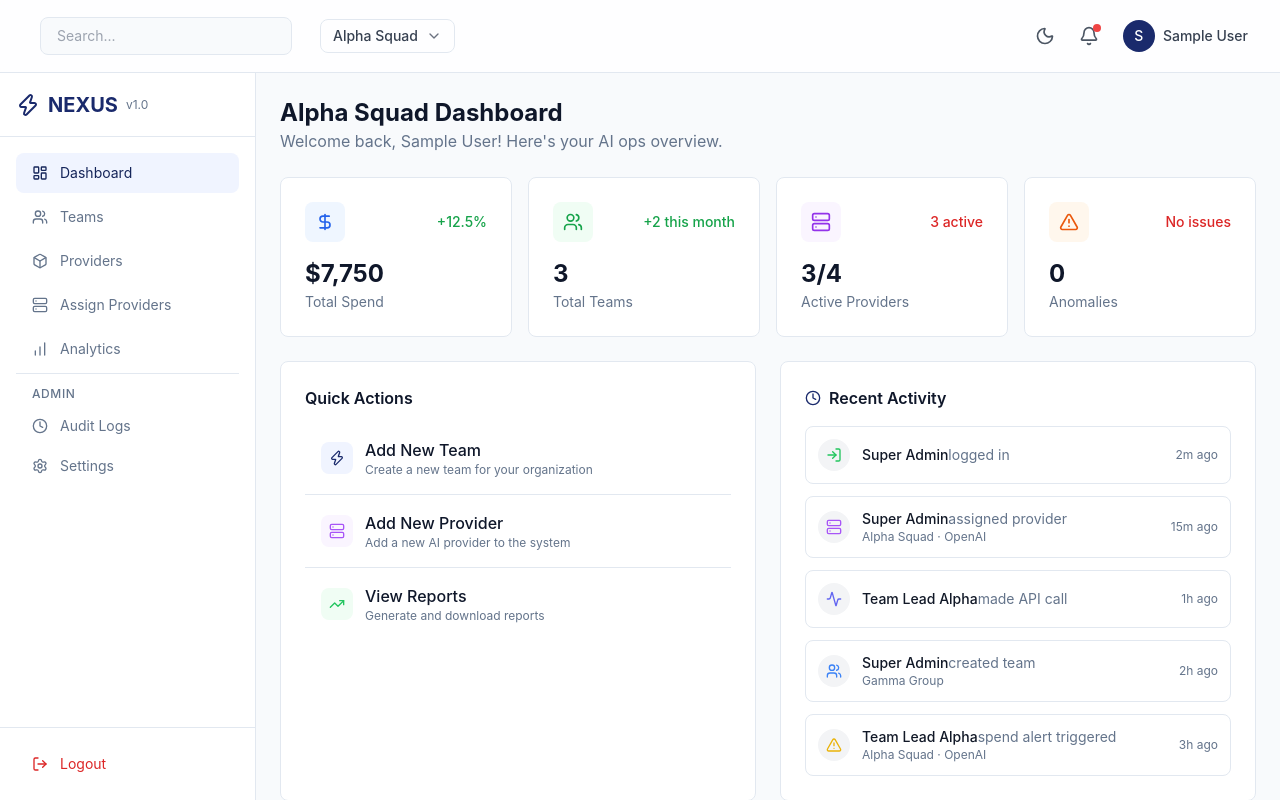
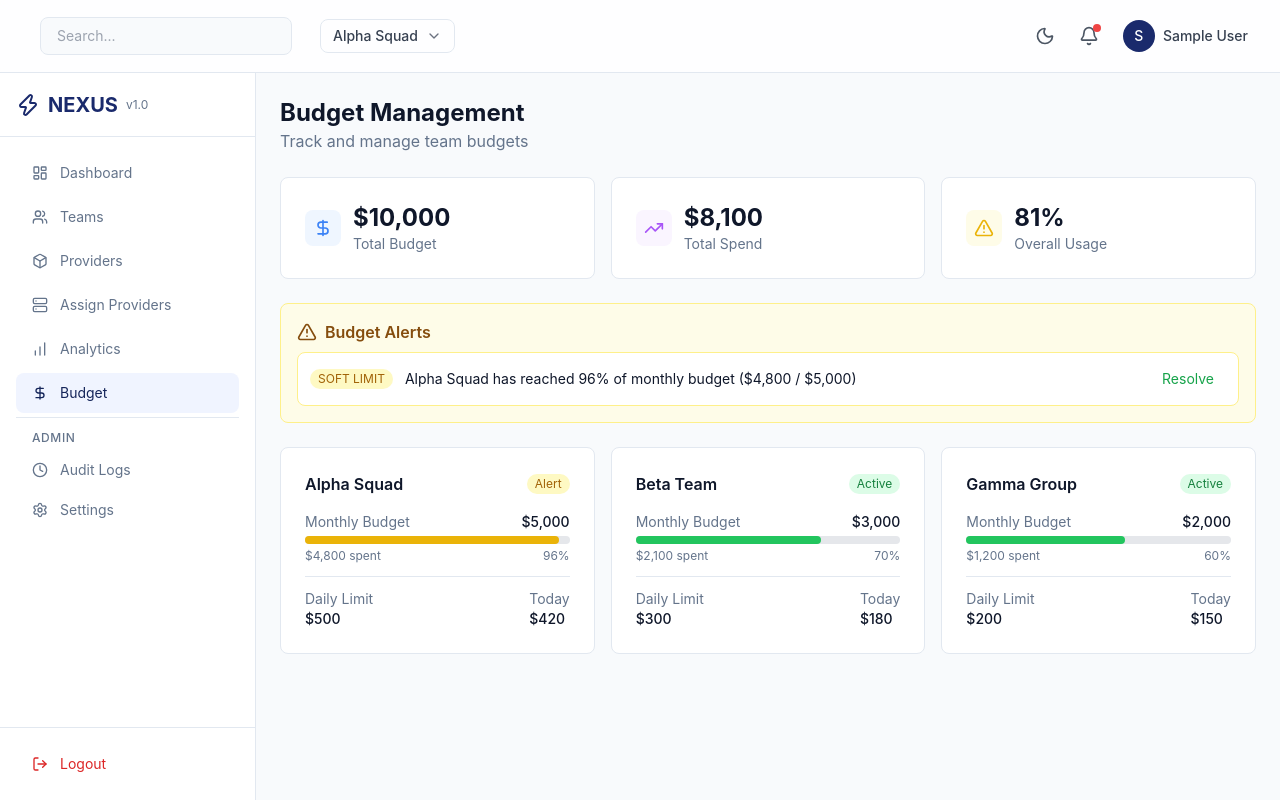
Before and after one commit to usamakhanzada319/NEXUS, a React (Vite) app: page /budget in a window 1280 px wide. Before the commit this address led to /. Built offline with nearby package versions, Linux system fonts and the light colour scheme; sample sign-in values are in the browser's storage.

Commit message:
Add Budget Component

```diff
--- a/src/App.tsx
+++ b/src/App.tsx
@@ -17,6 +17,7 @@ import {
 import { AuditLogs } from "./pages/AuditLogs";
 import { Toast } from "./components/common/Toast";
 import { Analytics } from "./pages/Analytics";
+import { Budget } from "./pages/Budget";
 
 const ProtectedRoute: React.FC<{ children: React.ReactNode }> = ({
   children,
@@ -137,6 +138,15 @@ function App() {
                       </RoleBasedRoute>
                     }
                   />
+
+                  <Route
+                    path="/budget"
+                    element={
+                      <RoleBasedRoute allowedRoles={["admin", "super_admin"]}>
+                        <Budget />
+                      </RoleBasedRoute>
+                    }
+                  />
                 </Route>
 
                 <Route path="*" element={<Navigate to="/" replace />} />
--- a/src/components/common/Sidebar.tsx
+++ b/src/components/common/Sidebar.tsx
@@ -10,6 +10,7 @@ import {
   Server,
   Clock,
   BarChart,
+  DollarSign,
 } from "lucide-react";
 import { useAuth } from "../../context/AuthContext";
 
@@ -27,6 +28,7 @@ export const Sidebar: React.FC<SidebarProps> = ({ isOpen, setIsOpen }) => {
     { path: "/providers", label: "Providers", icon: Box },
     { path: "/admin/providers", label: "Assign Providers", icon: Server },
     { path: "/analytics", label: "Analytics", icon: BarChart },
+    { path: "/budget", label: "Budget", icon: DollarSign },
   ];
 
   //  Super Admin items
--- /dev/null
+++ b/src/pages/Budget.tsx
@@ -0,0 +1,257 @@
+import React, { useEffect, useState } from "react";
+import { useAuth } from "../context/AuthContext";
+import { apiClient } from "../api/client";
+import { TeamBudget, BudgetAlert } from "../types";
+import {
+  DollarSign,
+  AlertTriangle,
+  CheckCircle,
+  TrendingUp,
+  Clock,
+  Zap,
+  RefreshCw,
+} from "lucide-react";
+
+export const Budget: React.FC = () => {
+  const { isAdmin } = useAuth();
+  const [budgets, setBudgets] = useState<TeamBudget[]>([]);
+  const [alerts, setAlerts] = useState<BudgetAlert[]>([]);
+  const [isLoading, setIsLoading] = useState(true);
+
+  useEffect(() => {
+    const fetchBudgets = async () => {
+      setIsLoading(true);
+      try {
+        const [budgetsData, alertsData] = await Promise.all([
+          apiClient.getBudgets(),
+          apiClient.getUnresolvedBudgetAlerts(),
+        ]);
+        setBudgets(budgetsData);
+        setAlerts(alertsData);
+      } catch (error) {
+        console.error("Failed to fetch budgets:", error);
+      } finally {
+        setIsLoading(false);
+      }
+    };
+
+    fetchBudgets();
+  }, []);
+
+  const handleUpdateBudget = async (
+    teamId: string,
+    updates: Partial<TeamBudget>,
+  ) => {
+    try {
+      const updated = await apiClient.updateBudget(teamId, updates);
+      if (updated) {
+        setBudgets((prev) =>
+          prev.map((b) => (b.teamId === teamId ? updated : b)),
+        );
+        // Refresh alerts
+        const alertsData = await apiClient.getUnresolvedBudgetAlerts();
+        setAlerts(alertsData);
+      }
+    } catch (error) {
+      console.error("Failed to update budget:", error);
+    }
+  };
+
+  const handleResolveAlert = async (id: string) => {
+    try {
+      await apiClient.resolveBudgetAlert(id);
+      setAlerts((prev) => prev.filter((a) => a.id !== id));
+    } catch (error) {
+      console.error("Failed to resolve alert:", error);
+    }
+  };
+
+  if (!isAdmin) {
+    return (
+      <div className="flex items-center justify-center h-64">
+        <p className="text-muted-foreground">Access denied. Admin only.</p>
+      </div>
+    );
+  }
+
+  if (isLoading) {
+    return (
+      <div className="flex items-center justify-center h-64">
+        <div className="flex items-center gap-2 text-muted-foreground">
+          <div className="h-5 w-5 animate-spin rounded-full border-2 border-primary-500 border-t-transparent" />
+          Loading budgets...
+        </div>
+      </div>
+    );
+  }
+
+  const totalBudget = budgets.reduce((sum, b) => sum + b.monthlyLimit, 0);
+  const totalSpend = budgets.reduce((sum, b) => sum + b.currentMonthSpend, 0);
+  const overallPercent = totalBudget > 0 ? (totalSpend / totalBudget) * 100 : 0;
+
+  return (
+    <div className="space-y-6">
+      {/* Header */}
+      <div>
+        <h1 className="text-2xl font-bold">Budget Management</h1>
+        <p className="text-muted-foreground">Track and manage team budgets</p>
+      </div>
+
+      {/* Stats Cards */}
+      <div className="grid grid-cols-1 sm:grid-cols-2 lg:grid-cols-3 gap-4">
+        <div className="bg-white dark:bg-gray-900 rounded-lg border border-border p-6">
+          <div className="flex items-center gap-3">
+            <div className="p-2 rounded-lg bg-blue-50 dark:bg-blue-900/30 text-blue-500">
+              <DollarSign className="h-5 w-5" />
+            </div>
+            <div>
+              <p className="text-2xl font-bold">
+                ${totalBudget.toLocaleString()}
+              </p>
+              <p className="text-sm text-muted-foreground">Total Budget</p>
+            </div>
+          </div>
+        </div>
+
+        <div className="bg-white dark:bg-gray-900 rounded-lg border border-border p-6">
+          <div className="flex items-center gap-3">
+            <div className="p-2 rounded-lg bg-purple-50 dark:bg-purple-900/30 text-purple-500">
+              <TrendingUp className="h-5 w-5" />
+            </div>
+            <div>
+              <p className="text-2xl font-bold">
+                ${totalSpend.toLocaleString()}
+              </p>
+              <p className="text-sm text-muted-foreground">Total Spend</p>
+            </div>
+          </div>
+        </div>
+
+        <div className="bg-white dark:bg-gray-900 rounded-lg border border-border p-6">
+          <div className="flex items-center gap-3">
+            <div className="p-2 rounded-lg bg-yellow-50 dark:bg-yellow-900/30 text-yellow-500">
+              <AlertTriangle className="h-5 w-5" />
+            </div>
+            <div>
+              <p className="text-2xl font-bold">
+                {Math.round(overallPercent)}%
+              </p>
+              <p className="text-sm text-muted-foreground">Overall Usage</p>
+            </div>
+          </div>
+        </div>
+      </div>
+
+      {/* Alerts */}
+      {alerts.length > 0 && (
+        <div className="bg-yellow-50 dark:bg-yellow-900/20 border border-yellow-200 dark:border-yellow-800 rounded-lg p-4">
+          <h3 className="font-semibold text-yellow-800 dark:text-yellow-400 flex items-center gap-2 mb-2">
+            <AlertTriangle className="h-5 w-5" />
+            Budget Alerts
+          </h3>
+          <div className="space-y-2">
+            {alerts.map((alert) => (
+              <div
+                key={alert.id}
+                className="flex items-center justify-between bg-white dark:bg-gray-800 rounded-lg p-3 border border-yellow-200 dark:border-yellow-800"
+              >
+                <div className="flex items-center gap-3">
+                  <span
+                    className={`px-2 py-0.5 text-xs rounded-full ${
+                      alert.type === "hard"
+                        ? "bg-red-100 text-red-700 dark:bg-red-900/30 dark:text-red-400"
+                        : "bg-yellow-100 text-yellow-700 dark:bg-yellow-900/30 dark:text-yellow-400"
+                    }`}
+                  >
+                    {alert.type === "hard" ? "HARD LIMIT" : "SOFT LIMIT"}
+                  </span>
+                  <span className="text-sm">{alert.message}</span>
+                </div>
+                <button
+                  onClick={() => handleResolveAlert(alert.id)}
+                  className="px-3 py-1 text-sm text-green-600 hover:bg-green-50 rounded-lg transition-colors dark:text-green-400 dark:hover:bg-green-900/20"
+                >
+                  Resolve
+                </button>
+              </div>
+            ))}
+          </div>
+        </div>
+      )}
+
+      {/* Budget Cards */}
+      <div className="grid grid-cols-1 md:grid-cols-2 lg:grid-cols-3 gap-4">
+        {budgets.map((budget) => {
+          const spendPercent =
+            (budget.currentMonthSpend / budget.monthlyLimit) * 100;
+          const isOverSoft = spendPercent >= budget.softLimitPercent;
+          const isOverHard = spendPercent >= budget.hardLimitPercent;
+
+          return (
+            <div
+              key={budget.teamId}
+              className="bg-white dark:bg-gray-900 rounded-lg border border-border p-6 card-hover"
+            >
+              <div className="flex items-center justify-between mb-4">
+                <h3 className="font-semibold">{budget.teamName}</h3>
+                <span
+                  className={`px-2 py-0.5 text-xs rounded-full ${
+                    isOverHard
+                      ? "bg-red-100 text-red-700 dark:bg-red-900/30 dark:text-red-400"
+                      : isOverSoft
+                        ? "bg-yellow-100 text-yellow-700 dark:bg-yellow-900/30 dark:text-yellow-400"
+                        : "bg-green-100 text-green-700 dark:bg-green-900/30 dark:text-green-400"
+                  }`}
+                >
+                  {isOverHard ? "Blocked" : isOverSoft ? "Alert" : "Active"}
+                </span>
+              </div>
+
+              <div className="space-y-3">
+                <div>
+                  <div className="flex justify-between text-sm">
+                    <span className="text-muted-foreground">
+                      Monthly Budget
+                    </span>
+                    <span className="font-medium">
+                      ${budget.monthlyLimit.toLocaleString()}
+                    </span>
+                  </div>
+                  <div className="w-full bg-gray-200 dark:bg-gray-700 rounded-full h-2 mt-1">
+                    <div
+                      className={`h-2 rounded-full transition-all duration-500 ${
+                        isOverHard
+                          ? "bg-red-500"
+                          : isOverSoft
+                            ? "bg-yellow-500"
+                            : "bg-green-500"
+                      }`}
+                      style={{ width: `${Math.min(spendPercent, 100)}%` }}
+                    />
+                  </div>
+                  <div className="flex justify-between mt-1 text-xs text-muted-foreground">
+                    <span>
+                      ${budget.currentMonthSpend.toLocaleString()} spent
+                    </span>
+                    <span>{Math.round(spendPercent)}%</span>
+                  </div>
+                </div>
+
+                <div className="flex items-center justify-between text-sm border-t border-border pt-3">
+                  <div>
+                    <p className="text-muted-foreground">Daily Limit</p>
+                    <p className="font-medium">${budget.dailyLimit}</p>
+                  </div>
+                  <div>
+                    <p className="text-muted-foreground">Today</p>
+                    <p className="font-medium">${budget.currentDaySpend}</p>
+                  </div>
+                </div>
+              </div>
+            </div>
+          );
+        })}
+      </div>
+    </div>
+  );
+};
```
